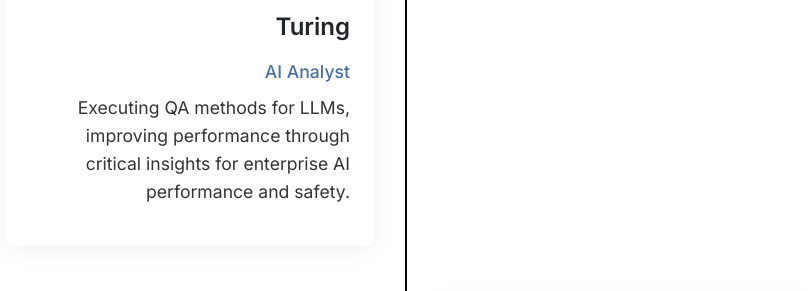
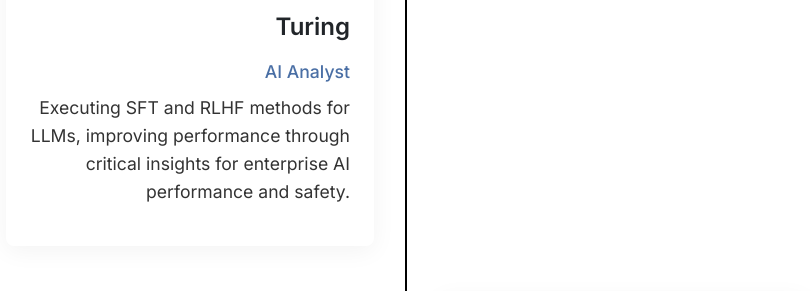
Before and after one commit to Yemofio/digney.yemofio.github.io, a plain HTML site: page index.html in a window 1280 px wide. Shown: the part 1551-1842 px from the top of the page, without its empty margins (234-1046 px from the left). Drawn offline with Linux system fonts and the light colour scheme.

Commit message:
Update index.html

```diff
--- a/index.html
+++ b/index.html
@@ -75,7 +75,7 @@
                     </div>
                     <h3>Turing</h3>
                     <p class="position">AI Analyst</p>
-                    <p>Executing QA methods for LLMs, improving performance through critical insights for enterprise AI performance and safety.</p>
+                    <p>Executing SFT and RLHF methods for LLMs, improving performance through critical insights for enterprise AI performance and safety.</p>
                 </div>
             </div>
             <div class="timeline-item">
```
